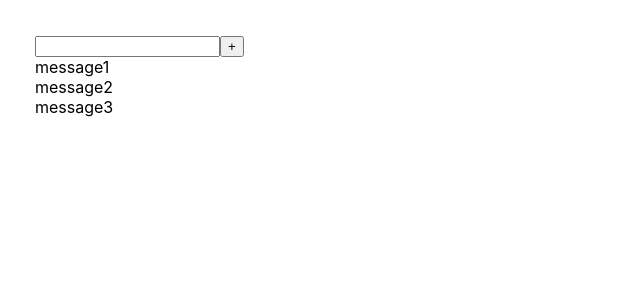
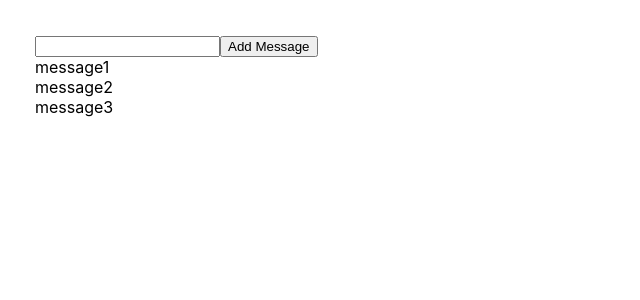
Before and after one commit to DmitryShastel/Native_JS_2.0_old, a React (Create React App) app in the folder Folder_1/native_js_2.0/: page / in a window 1280 px wide. Shown: the top 300 px of the page, without its empty margins (0-640 px from the left). Built offline with nearby package versions, Linux system fonts and the light colour scheme.

Commit message:
The button is created

```diff
--- a/Folder_1/native_js_2.0/src/App.tsx
+++ b/Folder_1/native_js_2.0/src/App.tsx
@@ -1,5 +1,6 @@
 import React, {useState} from 'react';
 import {Input} from "./Native_JS_2.0/Native_JS_Monday/Input";
+import {Button} from "./Native_JS_2.0/Native_JS_Monday/Button";
 
 
 function App() {
@@ -9,15 +10,19 @@ function App() {
         {message: 'message3'}
     ])
 
-    let addMessage = (title: string) => {
-        let newMessage = {message: title}
-        setMessage([newMessage, ...message])
-        console.log('title')
-    }
+    // let addMessage = (title: string) => {
+    //     let newMessage = {message: title}
+    //     setMessage([newMessage, ...message])
+    //     console.log('title')
+    // }
 
     return (
         <div className="App">
-            <Input addMessage={addMessage}/>
+
+                <Input/>
+                <Button name={'Add Message'} callBack={() => {}}/>
+
+
             {message.map((m, index) => {
                 return (
                     <div key={index}>{m.message}</div>
--- a/Folder_1/native_js_2.0/src/Native_JS_2.0/Native_JS_Monday/Button.tsx
+++ b/Folder_1/native_js_2.0/src/Native_JS_2.0/Native_JS_Monday/Button.tsx
@@ -1,13 +1,18 @@
 import React from 'react';
 
+type ButtonType = {
+    name: string
+    callBack: () => void
+}
 
 
+export const Button = (props: ButtonType) => {
 
+    const onclickHandler = () => {
 
-export const Button = () => {
-
+    }
 
     return (
-        <div></div>
+        <button onClick={onclickHandler}>{props.name}</button>
     );
 };
--- a/Folder_1/native_js_2.0/src/Native_JS_2.0/Native_JS_Monday/Input.tsx
+++ b/Folder_1/native_js_2.0/src/Native_JS_2.0/Native_JS_Monday/Input.tsx
@@ -1,28 +1,30 @@
 import React, {ChangeEvent, useState} from 'react';
 
 
-type InputType = {
-    addMessage: (title: string) => void
-}
+// type InputType = {
+//     addMessage: (title: string) => void
+// }
 
 
-export const Input = (props: InputType) => {
-    let [title, setTitle] = useState('')
-
-    const onChangeHandler = (e: ChangeEvent<HTMLInputElement>) => {
-        setTitle(e.currentTarget.value)
-    }
-
-    const onClickButtonHandler = () => {
-        props.addMessage(title)
-        setTitle('')
-    }
+export const Input = () => {
 
     return (
-        <div>
-            <input value={title} onChange={onChangeHandler}/>
-            <button onClick={onClickButtonHandler}>+</button>
-
-        </div>
+        <input/>
     );
 };
+
+
+
+
+
+
+// let [title, setTitle] = useState('')
+//
+// const onChangeHandler = (e: ChangeEvent<HTMLInputElement>) => {
+//     setTitle(e.currentTarget.value)
+// }
+//
+// const onClickButtonHandler = () => {
+//     props.addMessage(title)
+//     setTitle('')
+// }
```
